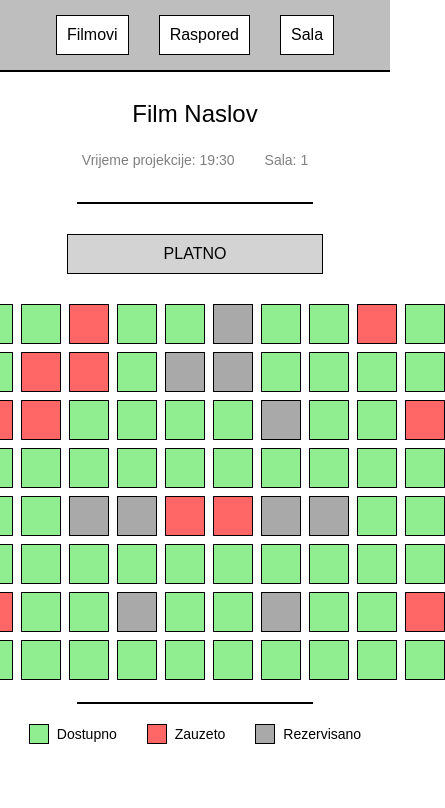
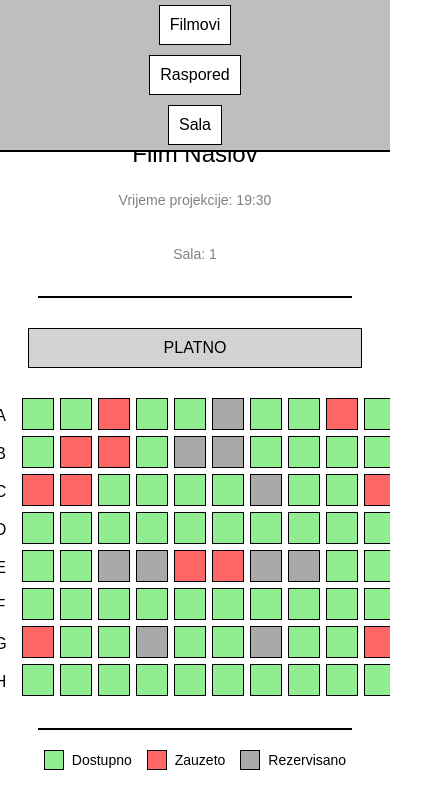
Before and after one commit to denistopic-art/kinoDenisTopic, a plain HTML site: page html/sala.html in a window 390 px wide. Shown: the whole page, 445 px wide, since content can reach past the window. Drawn offline with Linux system fonts and the light colour scheme.

Commit message:
Dodan responsive prikaz sala stranice i folderi css i html

```diff
--- a/sala.css
+++ b/css/sala.css
@@ -60,7 +60,7 @@ main{
 
 .platno{
     width: 60%;
-    margin: 30px auto 30px auto;
+    margin: 30px auto 0px auto;
     text-align: center;
     padding: 10px;
     border: 1px solid black;
@@ -133,3 +133,55 @@ main{
     border: 1px solid black;
     box-sizing: border-box;
 }
+.sala-scroll{
+    overflow-x: auto;
+    padding: 10px;
+}
+
+@media (max-width: 700px){
+    .detalji{
+        flex-direction: column;
+        gap: 10px;
+        align-items: center;
+    }
+
+    .legenda{
+        flex-wrap: wrap;
+        gap: 15px;
+    }
+
+    .sjedista{
+        grid-template-columns: repeat(10, 32px);
+        gap: 6px;
+    }
+
+    .sjediste{
+        width: 32px;
+        height: 32px;
+    }
+
+    .oznake-redova{
+        grid-template-rows: repeat(8, 32px);
+        gap: 6px;
+    }
+
+    .platno,
+    .linija{
+        width: 80%;
+    }
+}
+
+@media (max-width: 500px){
+    ul{
+        flex-direction: column;
+        align-items: center;
+    }
+
+    li{
+        margin: 5px 0;
+    }
+
+    main{
+        margin-top: 140px;
+    }
+}
--- a/sala.html
+++ b/html/sala.html
@@ -4,7 +4,7 @@
     <meta charset="UTF-8">
     <meta name="viewport" content="width=device-width, initial-scale=1.0">
     <title>Sala</title>
-    <link rel="stylesheet" href="sala.css">
+    <link rel="stylesheet" href="../css/sala.css">
 </head>
 <body>
 
@@ -31,6 +31,7 @@
         <div class="platno">
             PLATNO
         </div>
+    <div class="sala-scroll">
     <div class="sala-container">
 
     <div class="oznake-redova">
@@ -133,7 +134,7 @@
         <div class="sjediste slobodno"></div>
         <div class="sjediste slobodno"></div>
     </div>
-
+    </div>
     </div>
     <hr class="linija">
 
```
Also changed, not shown: html/filmovi.html (renamed from filmovi.html, +1 -1 lines), css/filmovi.css (renamed from filmovi.css).
